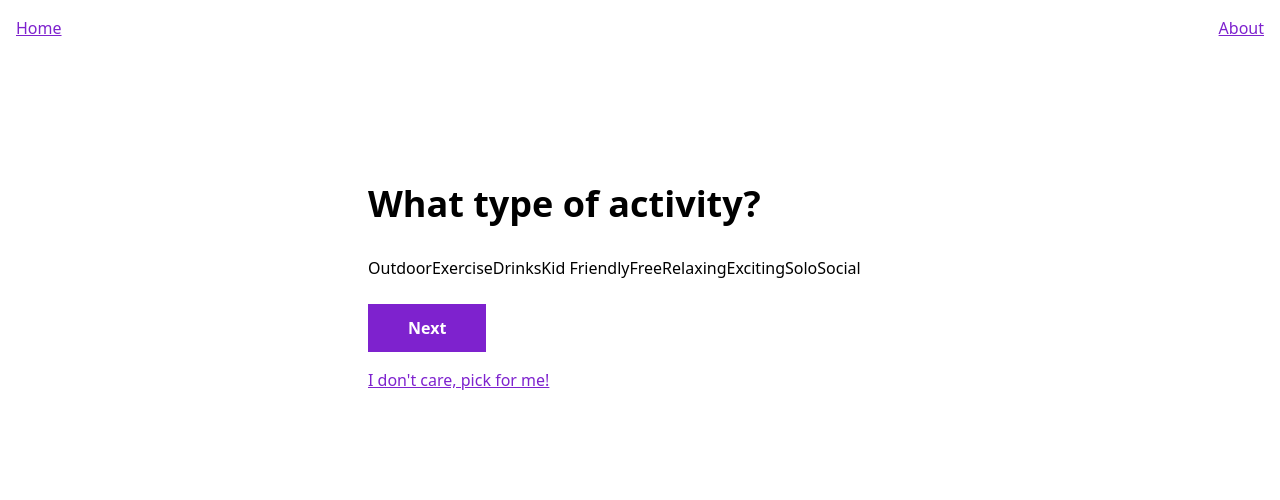
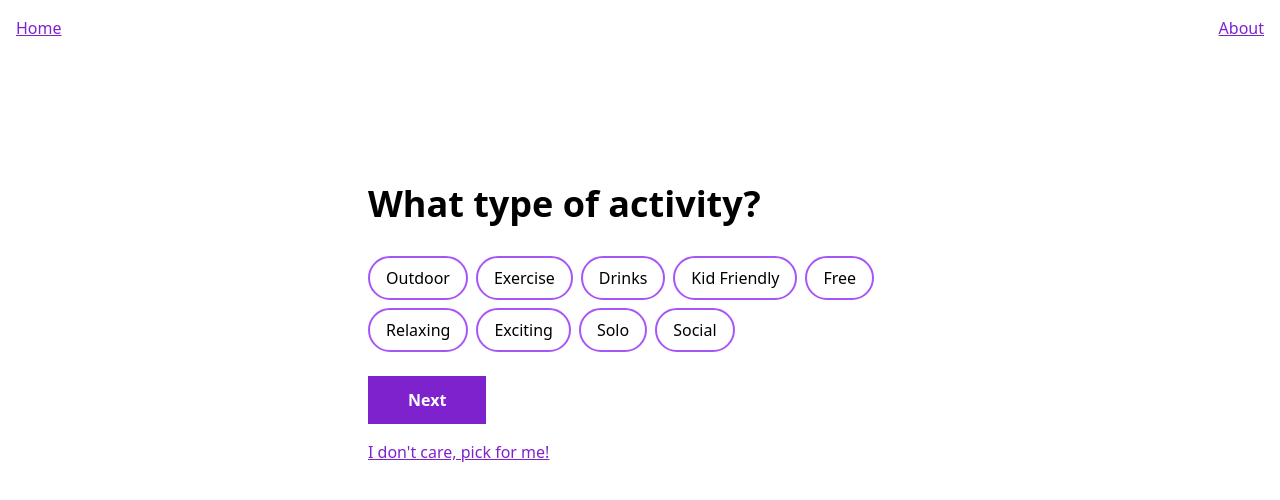
Before and after one commit to ashpoz/activity-picker, a Vue app: page / in a window 1280 px wide. Both pictures are taken after a click on the button "Next". Shown: the top 500 px of the page. Built offline with nearby package versions, Linux system fonts and the light colour scheme.

Commit message:
Add pill checkboxes

```diff
--- a/src/components/ActivityForm.vue
+++ b/src/components/ActivityForm.vue
@@ -2,7 +2,7 @@
 import { ref } from 'vue'
 import activityFormData from '@/data/activityFormData.json'
 
-let currentStep = ref(activityFormData[0].id)
+let currentStep = ref(activityFormData[0].id);
 
 function nextStep() {
   if (currentStep.value === activityFormData.length - 1) return
@@ -25,19 +25,17 @@ function nextStep() {
       </template>
       <template
         v-else-if="field.type === 'checkbox'"
-        v-for="option in field.options"
-        :key="option.id"
       >
-        <input
-          type="checkbox"
-          :name="option.value"
-          :value="option.value"
-          class="hidden"
-          :class="`peer/${option.value}`"
-        />
-        <label :for="option.value" :class="`peer-checked/${option.value}:bg-purple-700`">{{
-          option.label
-        }}</label>
+        <div class="flex flex-wrap gap-2">
+          <fieldset class="relative" v-for="option in field.options" :key="option.id">
+            <input type="checkbox" :name="option.value" :value="option.value" class="peer absolute opacity-0 w-full h-full cursor-pointer" />
+            <label :for="option.value" class="flex rounded-3xl border-2 border-purple-500 px-4 py-2 peer-checked:text-white peer-checked:bg-purple-500 after:w-4 after:hidden peer-checked:after:block after:ml-2 after:bg-checkmark after:bg-contain after:bg-no-repeat after:bg-center">
+              <span>
+                {{ option.label }}
+              </span>
+            </label>
+          </fieldset>
+        </div>
       </template>
       <template v-else-if="field.type === 'select'">
         <select name="" id="" class="mb-4 block w-full border-2 border-black p-2">
--- a/tailwind.config.js
+++ b/tailwind.config.js
@@ -1,11 +1,12 @@
 /** @type {import('tailwindcss').Config} */
 export default {
-  content: [
-    "./index.html",
-    "./src/**/*.{vue,js,ts,jsx,tsx}",
-  ],
+  content: ['./index.html', './src/**/*.{vue,js,ts,jsx,tsx}'],
   theme: {
-    extend: {},
+    extend: {
+      backgroundImage: {
+        checkmark: "url('src/assets/icons/checkmark.svg')"
+      }
+    }
   },
-  plugins: [],
+  plugins: []
 }
```
Also changed, not shown: .prettierrc.json, src/assets/icons/checkmark.svg (added).
